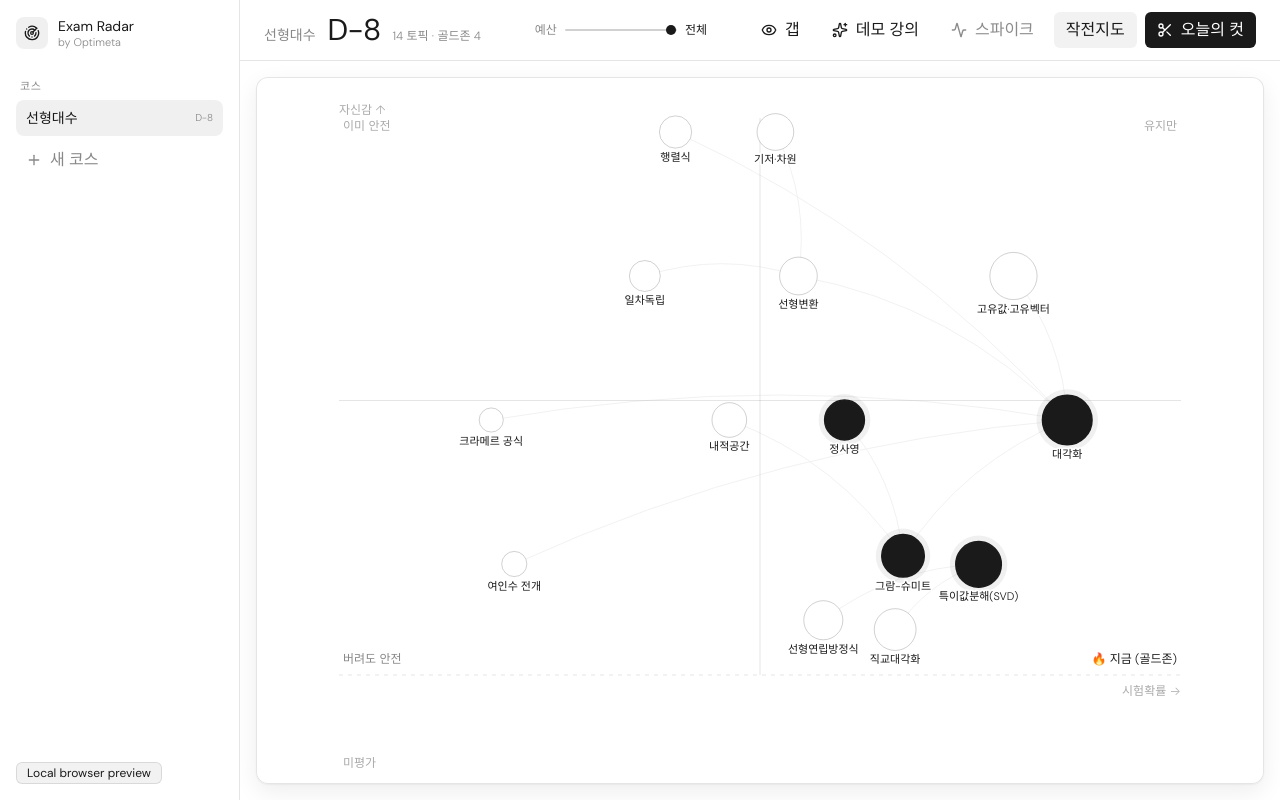
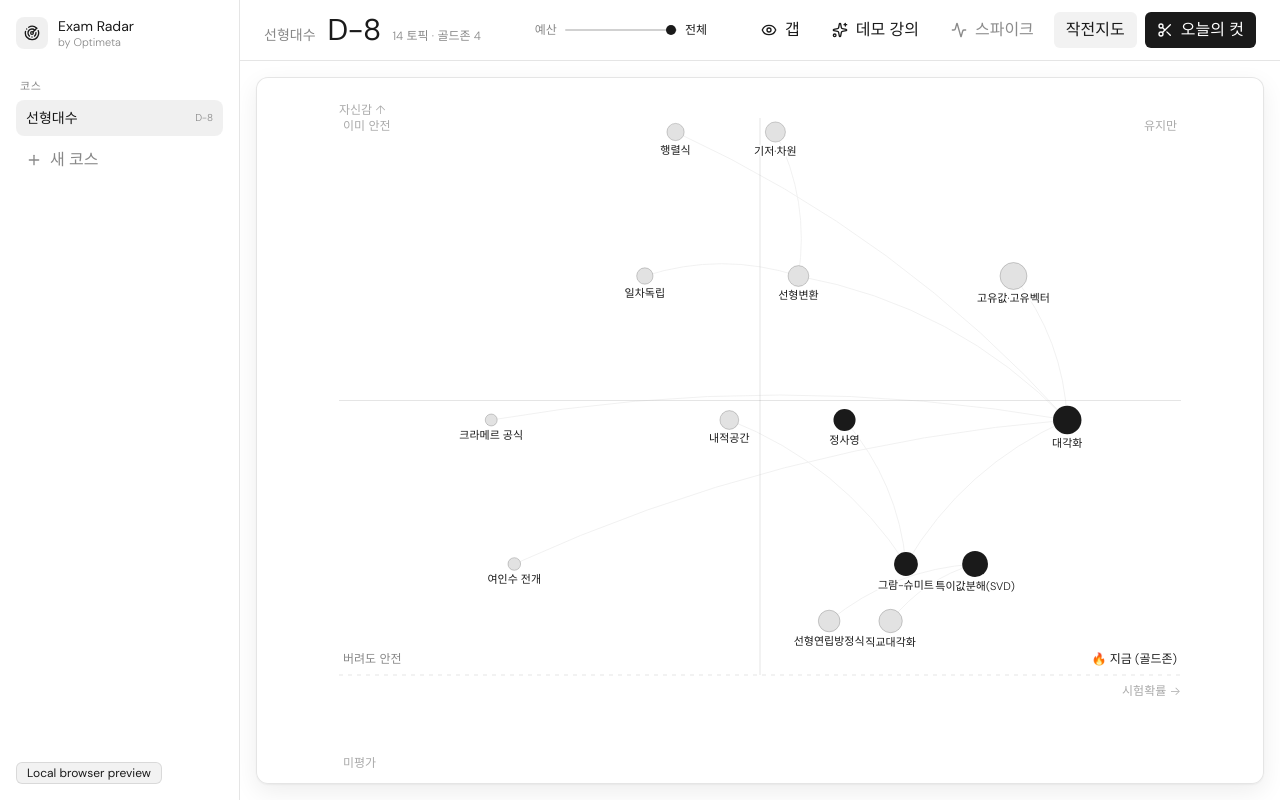
Before and after one commit to OPTIMETA/PAIDEIA-Alt, a React (Vite) app: page / in a window 1280 px wide. Built offline with nearby package versions, Linux system fonts and the light colour scheme; a web font is replaced by a local one.

Commit message:
fix(map): smaller, lighter nodes for visibility

```diff
--- a/src/viz/DecisionMap.tsx
+++ b/src/viz/DecisionMap.tsx
@@ -43,7 +43,7 @@ function isHot(examProb: number, confidence: number | null): boolean {
 }
 
 function radius(examProb: number): number {
-  return 9 + examProb * 17; // 9~26 (라벨 공간 확보 위해 축소)
+  return 4 + examProb * 11; // 4~15 (NODEPROMPT: 작은 노드, weight 비례)
 }
 
 function truncate(s: string, n: number): string {
@@ -174,7 +174,7 @@ export function DecisionMap({ topics, onChange, onSelect, dimmedIds }: Props) {
     const sim = forceSimulation<SimNode>(nodes)
       .force("x", forceX<SimNode>((d) => d.tx).strength(0.16))
       .force("y", forceY<SimNode>((d) => d.ty).strength(0.16))
-      .force("collide", forceCollide<SimNode>((d) => d.r + 16))
+      .force("collide", forceCollide<SimNode>((d) => d.r + 13))
       .stop();
     for (let i = 0; i < 340; i++) sim.tick();
     simRef.current = sim;
@@ -382,14 +382,11 @@ export function DecisionMap({ topics, onChange, onSelect, dimmedIds }: Props) {
               className="cursor-grab active:cursor-grabbing"
               opacity={dim ? 0.22 : faded ? 0.4 : 1}
             >
-              {n.hot ? <circle r={n.r + 6} fill="var(--accent-soft)" /> : null}
               <circle
-                r={n.r}
-                fill={
-                  n.hot ? "var(--accent-1)" : n.id === hovered ? "rgba(0,0,0,0.06)" : "#ffffff"
-                }
-                stroke={n.hot ? "var(--accent-1)" : "var(--line-strong)"}
-                strokeWidth={n.hot ? 1.5 : 1}
+                r={n.id === hovered ? n.r * 1.25 : n.r}
+                fill={n.hot ? "var(--accent-1)" : n.id === hovered ? "#c4c4c4" : "#e2e2e2"}
+                stroke={n.hot ? "none" : "rgba(0,0,0,0.18)"}
+                strokeWidth={1}
               />
             </g>
           );
```
